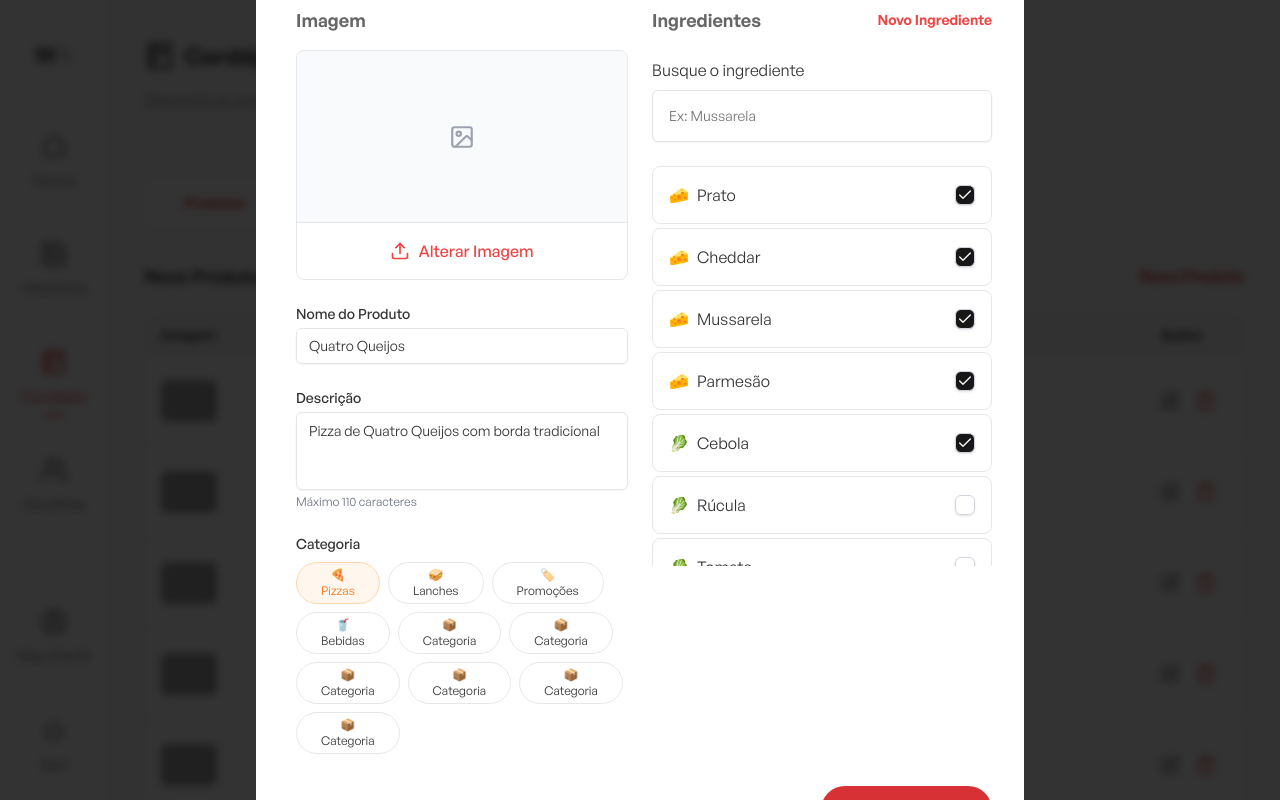
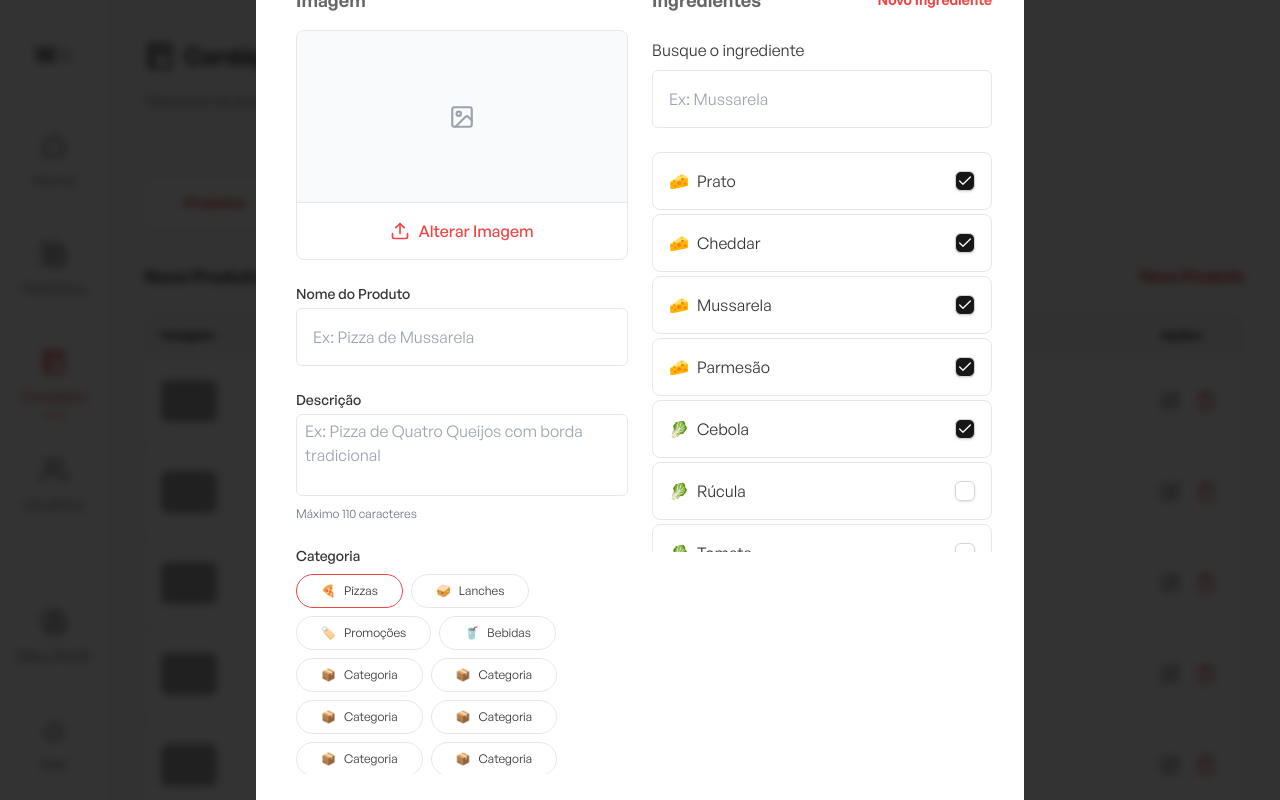
Before and after one commit to rafaapcode/waiterapp-fe, a React (Vite) app: page /app/menu in a window 1280 px wide. Both pictures are taken after a click on the button "Novo Produto". Built offline with nearby package versions, Linux system fonts and the light colour scheme; grey boxes are pictures that could not be loaded.

Commit message:
feat: finishing the new product modal

```diff
--- a/src/components/MenuComponents/modals/products/EditProductModal.tsx
+++ b/src/components/MenuComponents/modals/products/EditProductModal.tsx
@@ -20,7 +20,15 @@ function EditProductModal({isVisible, onClose}: EditProductModalProps) {
       </Modal.Body>
 
       <Modal.CustomFooter>
-        <div className="w-full flex justify-end">
+        <div className="w-full flex justify-between">
+        <button
+            // onClick={onSave}
+            // disabled={categoryName.length < 4}
+            type="button"
+            className="disabled:bg-[#CCCCCC] disabled:cursor-not-allowed rounded-[48px] border-none text-red-500 px-6 font-semibold"
+          >
+            Excluir Produto
+          </button>
           <button
             // onClick={onSave}
             // disabled={categoryName.length < 4}
--- a/src/components/MenuComponents/modals/products/ProductForm.tsx
+++ b/src/components/MenuComponents/modals/products/ProductForm.tsx
@@ -1,5 +1,3 @@
-import { Input } from "@/components/ui/input";
-import { Textarea } from "@/components/ui/textarea";
 import { lazy, Suspense, useCallback, useState } from "react";
 import IngredientModalSkeleton from "./ingredientsModal/IngredientModalSkeleton";
 import Categories from "./productFormComponents/categories";
@@ -11,10 +9,8 @@ const IngredientModal = lazy(
 );
 
 export default function ProductForm() {
-  const [productName, setProductName] = useState("Quatro Queijos");
-  const [description, setDescription] = useState(
-    "Pizza de Quatro Queijos com borda tradicional"
-  );
+  const [productName, setProductName] = useState("");
+  const [description, setDescription] = useState("");
   const [ingredientModal, setIngredienteModal] = useState<boolean>(false);
 
   const handleIngredientModal = useCallback(
@@ -46,11 +42,13 @@ export default function ProductForm() {
           >
             Nome do Produto
           </label>
-          <Input
+          <input
             id="productName"
+            type="text"
             value={productName}
             onChange={(e) => setProductName(e.target.value)}
-            className="w-full"
+            className="p-4 w-full border border-gray-200 rounded-md transition-all duration-200 outline-red-500 focus:outline-red-500"
+            placeholder="Ex: Pizza de Mussarela"
           />
         </div>
 
@@ -62,13 +60,14 @@ export default function ProductForm() {
           >
             Descrição
           </label>
-          <Textarea
+          <textarea
+            rows={3}
+            maxLength={110}
             id="description"
             value={description}
             onChange={(e) => setDescription(e.target.value)}
-            className="w-full resize-none"
-            maxLength={110}
-            rows={3}
+            className="w-full resize-none border border-gray-200 rounded-md px-2 py-1 transition-all duration-200 outline-red-500 focus:outline-red-500"
+            placeholder="Ex: Pizza de Quatro Queijos com borda tradicional"
           />
           <p className="text-xs text-gray-500 mt-1">Máximo 110 caracteres</p>
         </div>
--- a/src/components/MenuComponents/modals/products/productFormComponents/categories.tsx
+++ b/src/components/MenuComponents/modals/products/productFormComponents/categories.tsx
@@ -1,7 +1,9 @@
-import { useState } from 'react';
+import { useState } from "react";
 
 function Categories() {
-  const [selectedCategory, setSelectedCategory] = useState("pizzas");
+  const [selectedCategory, setSelectedCategory] = useState<string[]>([
+    "pizzas",
+  ]);
   const categories = [
     { id: "pizzas", name: "Pizzas", icon: "🍕" },
     { id: "lanches", name: "Lanches", icon: "🥪" },
@@ -14,6 +16,26 @@ function Categories() {
     { id: "categoria5", name: "Categoria", icon: "📦" },
     { id: "categoria7", name: "Categoria", icon: "📦" },
   ];
+
+  const toggleCategory = (id: string) => {
+    if (selectedCategory.length === 3) {
+      if (!selectedCategory.includes(id)) {
+        alert("Você só pode selecionar 3 categorias!");
+        return;
+      }
+    }
+    if (selectedCategory.includes(id)) {
+      const index = selectedCategory.indexOf(id);
+      if (index !== -1) {
+        const newSelectedCategories = [...selectedCategory];
+        newSelectedCategories.splice(index, 1);
+        setSelectedCategory(newSelectedCategories);
+      }
+    } else {
+      setSelectedCategory((prev) => [...prev, id]);
+    }
+  };
+
   return (
     <div className="h-full">
       <label className="block text-sm font-medium mb-2">Categoria</label>
@@ -21,10 +43,11 @@ function Categories() {
         {categories.map((category) => (
           <button
             key={category.id}
-                onClick={() => setSelectedCategory(category.id)}
-                className={`max-w-36 px-6 py-1  rounded-3xl flex flex-col items-center justify-center text-xs ${
-                  selectedCategory === category.id
-                    ? "bg-orange-50 text-orange-500 border border-orange-200"
+            disabled={selectedCategory.length === 3 && !selectedCategory.includes(category.id)}
+            onClick={() => toggleCategory(category.id)}
+            className={`max-w-36 px-6 py-2 rounded-3xl flex gap-2 items-center justify-center text-xs disabled:bg-gray-100 disabled:text-gray-400 transition-all duration-200 ${
+              selectedCategory.includes(category.id)
+                ? "border border-red-500"
                 : "border bg-white"
             }`}
           >
@@ -34,7 +57,7 @@ function Categories() {
         ))}
       </div>
     </div>
-  )
+  );
 }
 
-export default Categories
+export default Categories;
--- a/src/components/MenuComponents/modals/products/productFormComponents/ingredients.tsx
+++ b/src/components/MenuComponents/modals/products/productFormComponents/ingredients.tsx
@@ -1,5 +1,4 @@
 import { Checkbox } from '@/components/ui/checkbox';
-import { Input } from '@/components/ui/input';
 import { useState } from 'react';
 
 interface Ingredient {
@@ -54,12 +53,13 @@ function Ingredients({onClick}:IngredientsProps) {
         <div className="my-6">
           <label htmlFor="ingredientSearch">Busque o ingrediente</label>
           <div className="mt-2 relative">
-            <Input
+            <input
               id='ingredientSearch'
-              placeholder="Ex: Mussarela"
+              type="text"
               value={searchTerm}
               onChange={(e: any) => setSearchTerm(e.target.value)}
-              className="w-full h-full p-4"
+              className="p-4 w-full border border-gray-200 rounded-md transition-all duration-200 outline-red-500 focus:outline-red-500"
+              placeholder="Ex: Mussarela"
             />
           </div>
         </div>
@@ -68,7 +68,8 @@ function Ingredients({onClick}:IngredientsProps) {
           {filteredIngredients.map((ingredient) => (
             <div
               key={ingredient.id}
-              className="flex items-center justify-between p-4 border rounded-lg"
+              className="flex items-center justify-between p-4 border rounded-lg cursor-pointer hover:bg-gray-100 transition-all duration-200"
+              onClick={() => toggleIngredient(ingredient.id)}
             >
               <div className="flex items-center">
                 <span className="mr-2">
```
Lines whose indentation alone changed are shown as unchanged.
